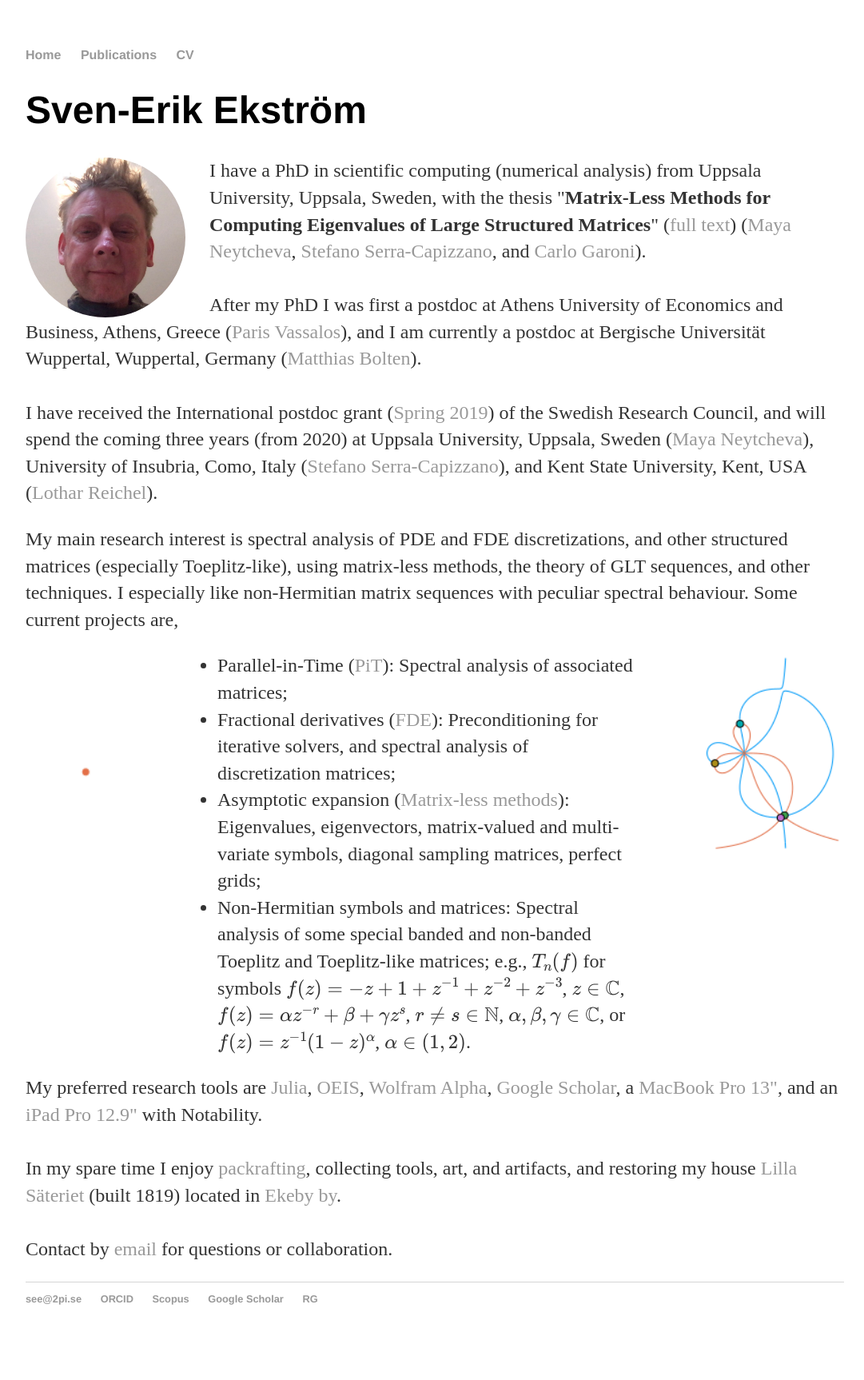
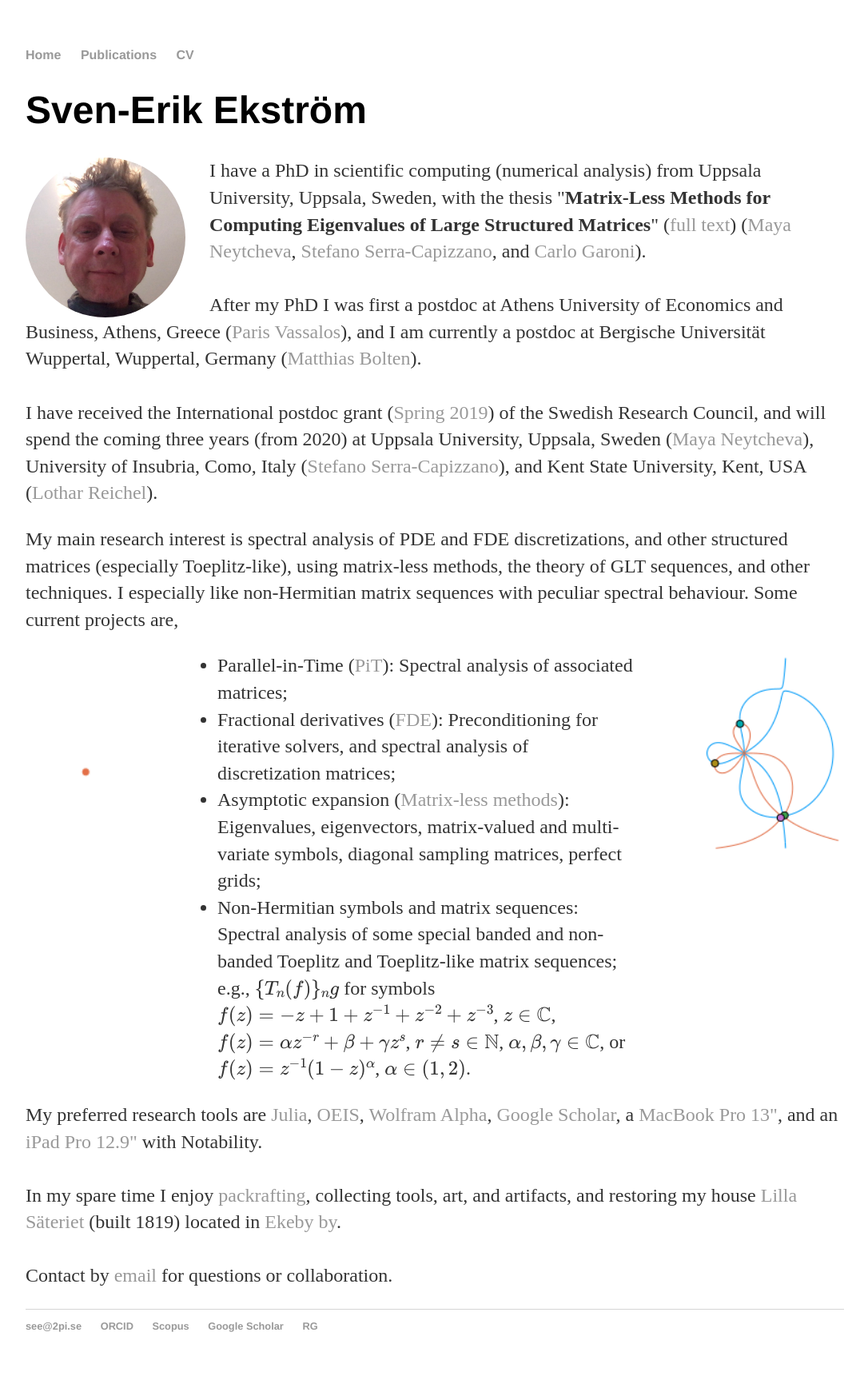
Before and after one commit to sverek/sverek.github.io, a Jekyll site: the page built from index.html, in a window 1280 px wide. Shown: the whole page at 80% size, without its empty margins (96-1177 px from the left). Built offline with Jekyll 4.4.1, drawn with Linux system fonts in a browser that asks for light colours; before the commit the page ends 1692 px from its top, so only the background shows below that.

Commit message:
spelling

```diff
--- a/index.html
+++ b/index.html
@@ -27,7 +27,7 @@ title: www.2pi.se
   			<li>Parallel-in-Time (<a href="https://parallel-in-time.org/">PiT</a>): Spectral analysis of associated matrices;</li>
   			<li>Fractional derivatives (<a href="https://en.wikipedia.org/wiki/Fractional_calculus">FDE</a>): Preconditioning for iterative solvers, and spectral analysis of discretization matrices;</li>
   			<li>Asymptotic expansion (<a href="/thesis.pdf">Matrix-less methods</a>): Eigenvalues, eigenvectors, matrix-valued and multi-variate symbols, diagonal sampling matrices, perfect grids;</li>
-  			<li>Non-Hermitian symbols and matrices: Spectral analysis of some special banded and non-banded Toeplitz and Toeplitz-like matrices; e.g., \(T_n(f)\) for symbols \(f(z)=-z+1+z^{-1}+z^{-2}+z^{-3}\), \(z\in\mathbb{C}\), \(f(z)=\alpha z^{-r}+\beta+\gamma z^s\), \(r\neq s\in\mathbb{N}\), \(\alpha,\beta,\gamma\in\mathbb{C}\), or \(f(z)=z^{-1}(1-z)^\alpha\), \(\alpha\in(1,2)\).</li>
+  			<li>Non-Hermitian symbols and matrix sequences: Spectral analysis of some special banded and non-banded Toeplitz and Toeplitz-like matrix sequences; e.g., \(\{T_n(f)\}_ng\) for symbols \(f(z)=-z+1+z^{-1}+z^{-2}+z^{-3}\), \(z\in\mathbb{C}\), \(f(z)=\alpha z^{-r}+\beta+\gamma z^s\), \(r\neq s\in\mathbb{N}\), \(\alpha,\beta,\gamma\in\mathbb{C}\), or \(f(z)=z^{-1}(1-z)^\alpha\), \(\alpha\in(1,2)\).</li>
 		</ul>
 	<p>
 		My preferred research tools are <a href="https://www.julialang.org">Julia</a>, <a href="https://oeis.org">OEIS</a>, <a href="https://www.wolframalpha.com">Wolfram Alpha</a>, <a href="https://scholar.google.com">Google Scholar</a>, a <a href="https://www.apple.com/se/macbook-pro">MacBook Pro 13"</a>, and an <a href="https://www.apple.com/se/ipad-pro">iPad Pro 12.9"</a> with Notability.<br><br>
```
